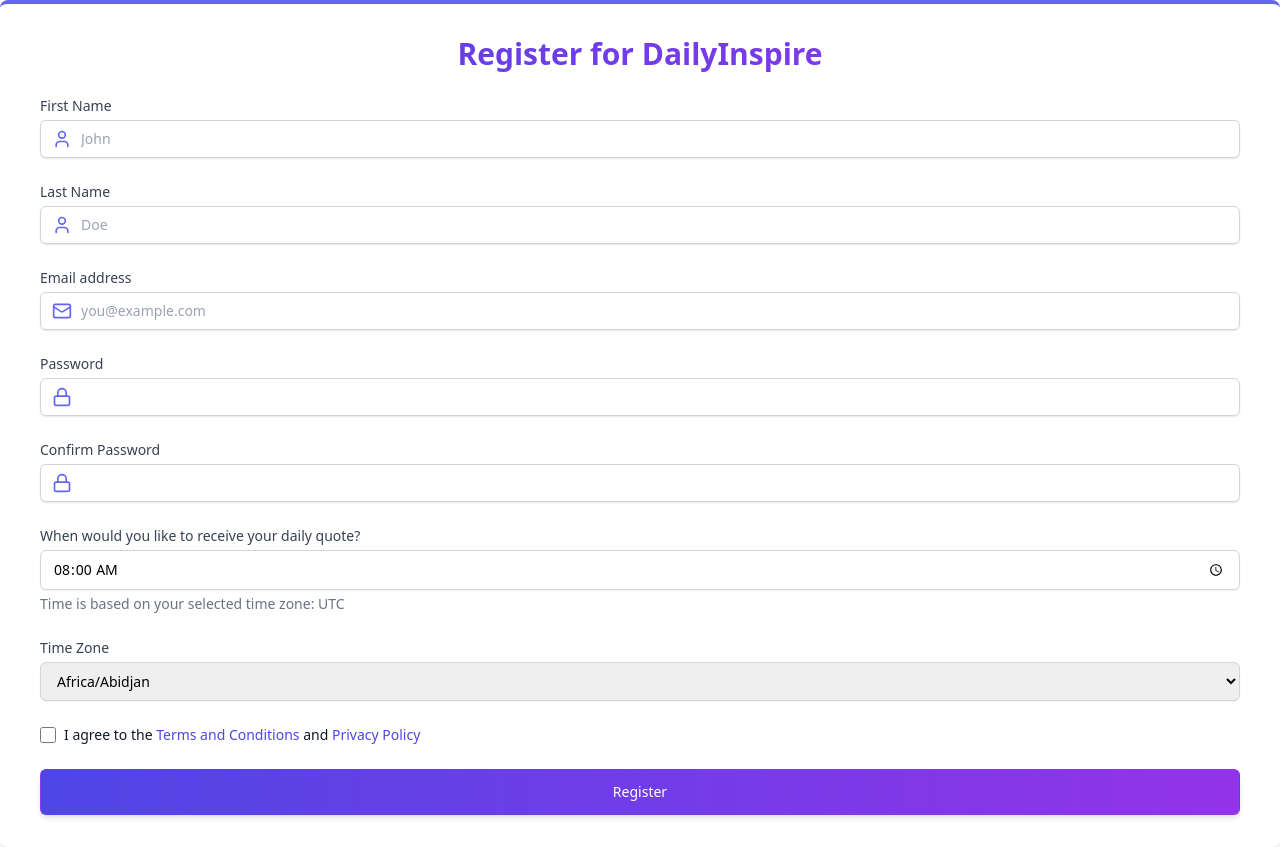
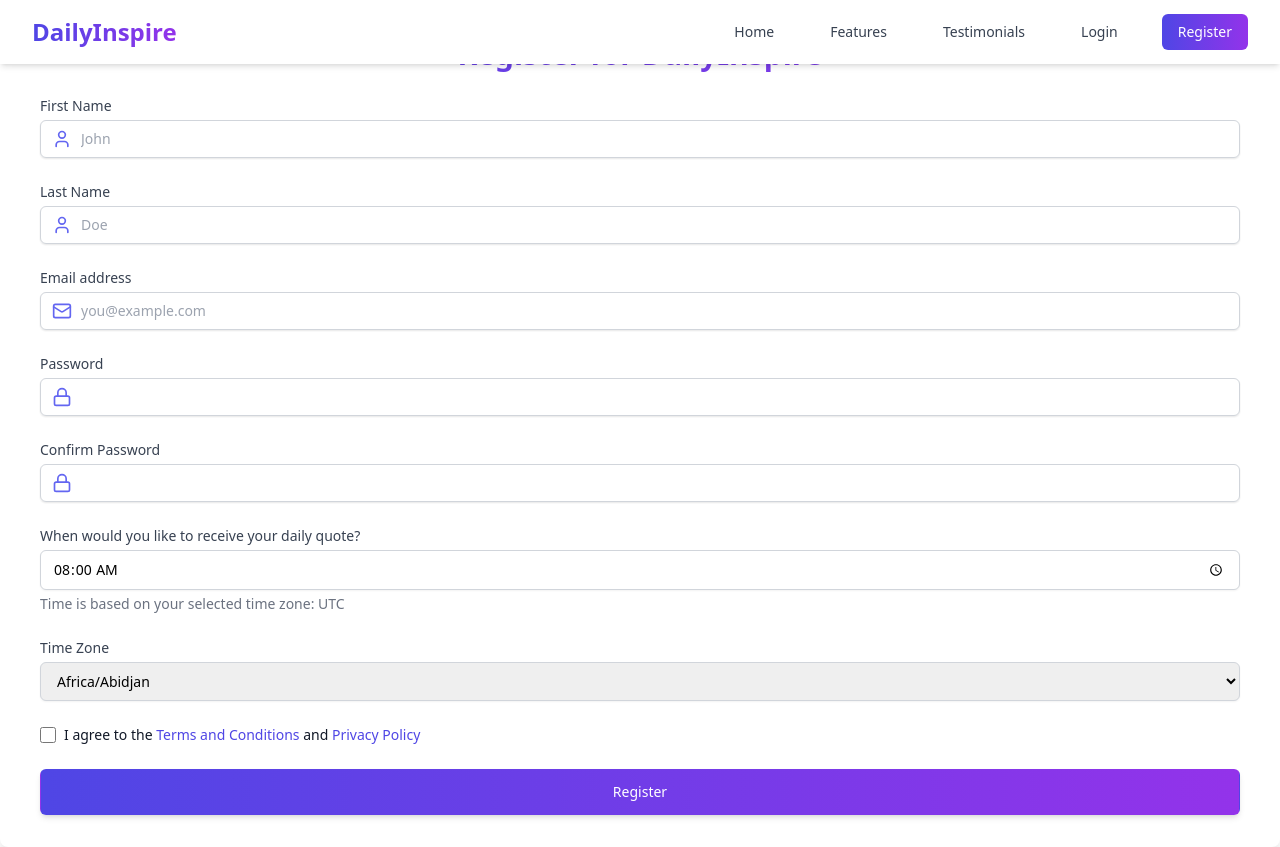
Before and after one commit to eyalyehiely/dailyInspire-client, a React (Vite) app: page /register in a window 1280 px wide. Built offline with nearby package versions, Linux system fonts and the light colour scheme.

Commit message:
`Added Header component to RegisterForm component`

```diff
--- a/src/components/RegisterForm.jsx
+++ b/src/components/RegisterForm.jsx
@@ -1,6 +1,7 @@
 import React, { useState } from "react";
 import { Mail, Lock, User, ArrowLeft } from "lucide-react";
 import { signup } from "../functions/signup";
+import Header from "./General/Header";
 const RegisterForm = ({ onLoginClick }) => {
   const supportedTimeZones = Intl.supportedValuesOf("timeZone");
   const userTimeZone = Intl.DateTimeFormat().resolvedOptions().timeZone;
@@ -137,6 +138,8 @@ const RegisterForm = ({ onLoginClick }) => {
   }
 
   return (
+    <>
+    <Header/>
     <div className="bg-white py-8 px-6 shadow-xl rounded-lg sm:px-10 border-t-4 border-indigo-500 transform transition-all duration-300 hover:shadow-2xl">
       <h2 className="mb-6 text-center text-3xl font-extrabold bg-clip-text text-transparent bg-gradient-to-r from-indigo-600 to-purple-600">
         Register for DailyInspire
@@ -389,6 +392,7 @@ const RegisterForm = ({ onLoginClick }) => {
         </div>
       )}
     </div>
+    </>
   );
 };
 
```
